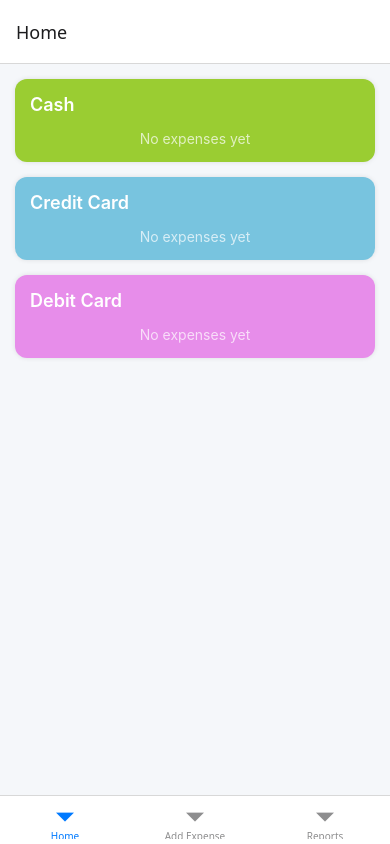
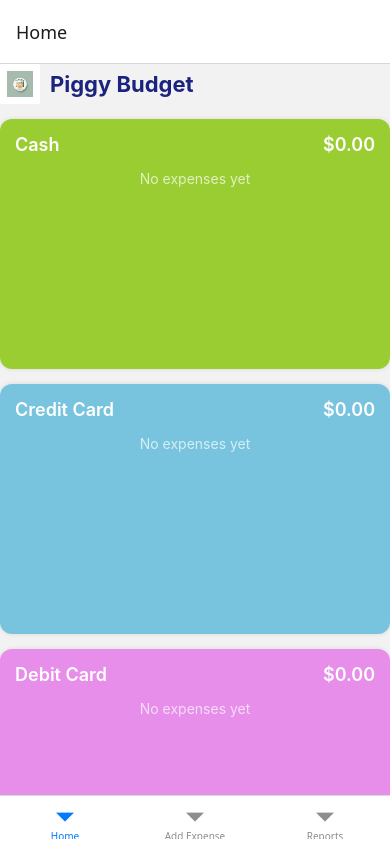
Before and after one commit to Tandra2821/self-budgeting-app, a React Native app: screen /Home in a window 390 px wide. Built offline with nearby package versions, Linux system fonts and the light colour scheme.

Commit message:
Added header and footer UI, implemented Reports screen with graphs

```diff
--- a/src/screens/AddExpenseScreen.js
+++ b/src/screens/AddExpenseScreen.js
@@ -27,18 +27,16 @@ export default function AddExpenseScreen({ route, navigation }) {
       title,
       amount: parseFloat(amount),
       paymentMethod,
+      timestamp: existingExpense ? existingExpense.timestamp : new Date().toISOString(),
     };
 
     try {
       const stored = await AsyncStorage.getItem("expenses");
       const data = stored ? JSON.parse(stored) : [];
 
-      let updated;
-      if (existingExpense) {
-        updated = data.map((e) => (e.id === existingExpense.id ? newExpense : e));
-      } else {
-        updated = [...data, newExpense];
-      }
+      const updated = existingExpense
+        ? data.map((e) => (e.id === existingExpense.id ? newExpense : e))
+        : [...data, newExpense];
 
       await AsyncStorage.setItem("expenses", JSON.stringify(updated));
       navigation.navigate("Home");
@@ -50,18 +48,10 @@ export default function AddExpenseScreen({ route, navigation }) {
   const renderPaymentOption = (method) => (
     <TouchableOpacity
       key={method}
-      style={[
-        styles.optionButton,
-        paymentMethod === method && styles.optionSelected,
-      ]}
+      style={[styles.optionButton, paymentMethod === method && styles.optionSelected]}
       onPress={() => setPaymentMethod(method)}
     >
-      <Text
-        style={[
-          styles.optionText,
-          paymentMethod === method && styles.optionTextSelected,
-        ]}
-      >
+      <Text style={[styles.optionText, paymentMethod === method && styles.optionTextSelected]}>
         {method}
       </Text>
     </TouchableOpacity>
@@ -69,6 +59,11 @@ export default function AddExpenseScreen({ route, navigation }) {
 
   return (
     <View style={styles.container}>
+      {/* Back button */}
+      <TouchableOpacity onPress={() => navigation.goBack()} style={styles.backButton}>
+        <Text style={styles.backButtonText}>← Back</Text>
+      </TouchableOpacity>
+
       <Text style={styles.label}>Title</Text>
       <TextInput
         value={title}
@@ -87,9 +82,7 @@ export default function AddExpenseScreen({ route, navigation }) {
       />
 
       <Text style={styles.label}>Payment Method</Text>
-      <View style={styles.paymentContainer}>
-        {["Cash", "Credit Card", "Debit Card"].map(renderPaymentOption)}
-      </View>
+      <View style={styles.paymentContainer}>{["Cash", "Credit Card", "Debit Card"].map(renderPaymentOption)}</View>
 
       <Button
         title={existingExpense ? "Update Expense" : "Add Expense"}
@@ -102,6 +95,8 @@ export default function AddExpenseScreen({ route, navigation }) {
 
 const styles = StyleSheet.create({
   container: { flex: 1, padding: 20, backgroundColor: "#fff" },
+  backButton: { marginBottom: 15 },
+  backButtonText: { fontSize: 16, color: "#2196F3", fontWeight: "600" },
   label: { fontSize: 16, fontWeight: "500", marginTop: 10, marginBottom: 5 },
   input: {
     borderWidth: 1,
--- a/src/screens/HomeScreen.js
+++ b/src/screens/HomeScreen.js
@@ -1,5 +1,5 @@
 import React, { useEffect, useState } from "react";
-import { View, Text, FlatList, TouchableOpacity, Alert, StyleSheet } from "react-native";
+import { View, Text, FlatList, TouchableOpacity, Alert, StyleSheet, Image } from "react-native";
 import AsyncStorage from "@react-native-async-storage/async-storage";
 import { useIsFocused } from "@react-navigation/native";
 
@@ -7,17 +7,13 @@ export default function HomeScreen({ navigation }) {
   const [expenses, setExpenses] = useState([]);
   const isFocused = useIsFocused();
 
-  useEffect(() => {
-    loadExpenses();
-  }, [isFocused]);
+  useEffect(() => { loadExpenses(); }, [isFocused]);
 
   const loadExpenses = async () => {
     try {
       const data = await AsyncStorage.getItem("expenses");
       if (data) setExpenses(JSON.parse(data));
-    } catch (error) {
-      console.log("Error loading expenses:", error);
-    }
+    } catch (error) { console.log("Error loading expenses:", error); }
   };
 
   const deleteExpense = async (id) => {
@@ -33,9 +29,7 @@ export default function HomeScreen({ navigation }) {
     ]);
   };
 
-  const editExpense = (expense) => {
-    navigation.navigate("Add Expense", { expense });
-  };
+  const editExpense = (expense) => navigation.navigate("Add Expense", { expense });
 
   const categorized = expenses.reduce(
     (acc, item) => {
@@ -47,11 +41,30 @@ export default function HomeScreen({ navigation }) {
     { cash: [], credit: [], debit: [] }
   );
 
+  Object.keys(categorized).forEach((key) =>
+    categorized[key].sort((a, b) => new Date(b.timestamp) - new Date(a.timestamp))
+  );
+
+  const totalCash = categorized.cash.reduce((sum, item) => sum + item.amount, 0);
+  const totalCredit = categorized.credit.reduce((sum, item) => sum + item.amount, 0);
+  const totalDebit = categorized.debit.reduce((sum, item) => sum + item.amount, 0);
+
+  const formatDateTime = (timestamp) => {
+    const d = new Date(timestamp);
+    const day = String(d.getDate()).padStart(2, "0");
+    const month = String(d.getMonth() + 1).padStart(2, "0");
+    const year = String(d.getFullYear()).slice(-2);
+    const hours = String(d.getHours()).padStart(2, "0");
+    const minutes = String(d.getMinutes()).padStart(2, "0");
+    return `${day}-${month}-${year} ${hours}:${minutes}`;
+  };
+
   const renderExpense = ({ item }) => (
     <View style={styles.expenseItem}>
       <View>
         <Text style={styles.expenseTitle}>{item.title}</Text>
         <Text style={styles.expenseAmount}>${item.amount}</Text>
+        <Text style={styles.expenseDate}>{formatDateTime(item.timestamp)}</Text>
       </View>
       <View style={styles.buttons}>
         <TouchableOpacity onPress={() => editExpense(item)}>
@@ -64,29 +77,56 @@ export default function HomeScreen({ navigation }) {
     </View>
   );
 
-  const Section = ({ title, data, color }) => (
-    <View style={[styles.section, { backgroundColor: color }]}>
-      <Text style={styles.sectionTitle}>{title}</Text>
+  const sections = [
+    { key: "Cash", data: categorized.cash, color: "#9ACD32", total: totalCash },
+    { key: "Credit Card", data: categorized.credit, color: "#78c4dfff", total: totalCredit },
+    { key: "Debit Card", data: categorized.debit, color: "#e78deaff", total: totalDebit },
+  ];
+
+  const renderSection = ({ item }) => (
+    <View style={[styles.section, { backgroundColor: item.color }]}>
+      <View style={styles.sectionHeader}>
+        <Text style={styles.sectionTitle}>{item.key}</Text>
+        <Text style={styles.sectionTotal}>${item.total.toFixed(2)}</Text>
+      </View>
       <FlatList
-        data={data}
+        data={item.data}
         renderItem={renderExpense}
-        keyExtractor={(item) => item.id}
+        keyExtractor={(expense) => expense.id}
         ListEmptyComponent={<Text style={styles.emptyText}>No expenses yet</Text>}
+        nestedScrollEnabled
       />
     </View>
   );
 
+  const currentYear = new Date().getFullYear();
+
   return (
-    <View style={styles.container}>
-      <Section title="Cash" data={categorized.cash} color="#9ACD32" />      {/* Pear Green */}
-      <Section title="Credit Card" data={categorized.credit} color="#78c4dfff" />     {/* Cerulean Blue */}
-      <Section title="Debit Card" data={categorized.debit} color="#e78deaff" />       {/* Coral */}
-    </View>
+    <FlatList
+      data={sections}
+      renderItem={renderSection}
+      keyExtractor={(item) => item.key}
+      ListHeaderComponent={() => (
+        <View style={styles.header}>
+          <Image source={require("../../assets/logo.png")} style={styles.logo} />
+          <Text style={styles.headerText}>Piggy Budget</Text>
+        </View>
+      )}
+      ListFooterComponent={() => (
+        <View style={styles.footer}>
+          <Text style={styles.footerText}>© {currentYear} Piggy Budget</Text>
+        </View>
+      )}
+    />
   );
 }
 
 const styles = StyleSheet.create({
-  container: { flex: 1, backgroundColor: "#f5f7fa", padding: 15 },
+  header: { flexDirection: "row", alignItems: "center", marginBottom: 15 },
+  logo: { width: 40, height: 40, marginRight: 10 },
+  headerText: { fontSize: 22, fontWeight: "700", color: "#1a237e" },
+  footer: { alignItems: "center", marginTop: 10, paddingVertical: 10 },
+  footerText: { fontSize: 14, color: "#333", fontWeight: "500" },
   section: {
     borderRadius: 12,
     padding: 15,
@@ -95,20 +135,17 @@ const styles = StyleSheet.create({
     shadowOpacity: 0.1,
     shadowRadius: 5,
     elevation: 2,
+    height: 250,
   },
-  sectionTitle: { fontSize: 18, fontWeight: "600", marginBottom: 10, color: "#fff" },
-  expenseItem: {
-    flexDirection: "row",
-    justifyContent: "space-between",
-    backgroundColor: "rgba(255,255,255,0.3)", // slight transparency for inner items
-    borderRadius: 10,
-    padding: 10,
-    marginBottom: 8,
-  },
+  sectionHeader: { flexDirection: "row", justifyContent: "space-between", alignItems: "center", marginBottom: 10 },
+  sectionTitle: { fontSize: 18, fontWeight: "600", color: "#fff" },
+  sectionTotal: { fontSize: 18, fontWeight: "600", color: "#fff" },
+  expenseItem: { flexDirection: "row", justifyContent: "space-between", backgroundColor: "rgba(255,255,255,0.3)", borderRadius: 10, padding: 10, marginBottom: 8 },
   expenseTitle: { fontSize: 16, fontWeight: "500", color: "#fff" },
   expenseAmount: { fontSize: 14, color: "#fff", marginTop: 2 },
+  expenseDate: { fontSize: 12, color: "#fff", marginTop: 2 },
   buttons: { flexDirection: "row", alignItems: "center" },
-  edit: { color: "#595e5cff", marginRight: 15, fontWeight: "500" },  // gold-ish for edit
-  delete: { color: "#FF4500", fontWeight: "500" },                  // reddish for delete
+  edit: { color: "#595e5cff", marginRight: 15, fontWeight: "500" },
+  delete: { color: "#FF4500", fontWeight: "500" },
   emptyText: { textAlign: "center", color: "rgba(255,255,255,0.7)", marginTop: 5 },
 });
--- a/src/screens/ReportsScreen.js
+++ b/src/screens/ReportsScreen.js
@@ -1,15 +1,165 @@
-import React from 'react';
-import { View, Text, StyleSheet } from 'react-native';
+import React, { useEffect, useState } from "react";
+import { View, Text, StyleSheet, Dimensions, ScrollView, TouchableOpacity } from "react-native";
+import AsyncStorage from "@react-native-async-storage/async-storage";
+import { BarChart } from "react-native-chart-kit";
+
+const screenWidth = Dimensions.get("window").width - 30;
 
 export default function ReportsScreen() {
+  const [expenses, setExpenses] = useState([]);
+  const [filter, setFilter] = useState("Monthly");
+  const [filteredData, setFilteredData] = useState({ cash: 0, credit: 0, debit: 0 });
+
+  useEffect(() => {
+    loadExpenses();
+  }, []);
+
+  useEffect(() => {
+    calculateFilteredData();
+  }, [expenses, filter]);
+
+  const loadExpenses = async () => {
+    try {
+      const data = await AsyncStorage.getItem("expenses");
+      if (data) setExpenses(JSON.parse(data));
+    } catch (error) {
+      console.log("Error loading reports:", error);
+    }
+  };
+
+  const calculateFilteredData = () => {
+    const now = new Date();
+    let startDate;
+
+    if (filter === "Weekly") {
+      startDate = new Date(now.setDate(now.getDate() - 7));
+    } else if (filter === "Monthly") {
+      startDate = new Date(now.getFullYear(), now.getMonth(), 1);
+    } else if (filter === "Yearly") {
+      startDate = new Date(now.getFullYear(), 0, 1);
+    }
+
+    const filtered = expenses.filter((e) => new Date(e.timestamp) >= startDate);
+
+    const totals = { cash: 0, credit: 0, debit: 0 };
+    filtered.forEach((item) => {
+      if (item.paymentMethod === "Cash") totals.cash += item.amount;
+      if (item.paymentMethod === "Credit Card") totals.credit += item.amount;
+      if (item.paymentMethod === "Debit Card") totals.debit += item.amount;
+    });
+
+    setFilteredData(totals);
+  };
+
+  const chartData = {
+    labels: ["Cash", "Credit", "Debit"],
+    datasets: [
+      {
+        data: [filteredData.cash, filteredData.credit, filteredData.debit],
+        colors: [
+          () => `#9ACD32`,   // Cash
+          () => `#78c4dfff`, // Credit
+          () => `#e78deaff`, // Debit
+        ],
+      },
+    ],
+  };
+
+  const FilterButton = ({ label }) => (
+    <TouchableOpacity
+      style={[styles.filterButton, filter === label && styles.filterButtonActive]}
+      onPress={() => setFilter(label)}
+    >
+      <Text style={[styles.filterButtonText, filter === label && styles.filterButtonTextActive]}>
+        {label}
+      </Text>
+    </TouchableOpacity>
+  );
+
   return (
-    <View style={styles.container}>
-      <Text style={styles.text}>Reports will appear here 📊</Text>
-    </View>
+    <ScrollView style={styles.container}>
+      <Text style={styles.title}>📊 Spending Reports</Text>
+
+      <View style={styles.filterContainer}>
+        <FilterButton label="Weekly" />
+        <FilterButton label="Monthly" />
+        <FilterButton label="Yearly" />
+      </View>
+
+      <BarChart
+        data={chartData}
+        width={screenWidth}
+        height={250}
+        yAxisLabel="$"
+        fromZero
+        showValuesOnTopOfBars
+        withCustomBarColorFromData={true}
+        flatColor={true}
+        chartConfig={{
+          backgroundColor: "#ffffff",
+          backgroundGradientFrom: "#f5f7fa",
+          backgroundGradientTo: "#eaf2f8",
+          decimalPlaces: 2,
+          color: (opacity = 1) => `rgba(0, 0, 0, ${opacity})`, // label color
+          labelColor: (opacity = 1) => `rgba(0, 0, 0, ${opacity})`,
+          style: { borderRadius: 16 },
+        }}
+        style={styles.chart}
+      />
+
+      <View style={styles.summaryBox}>
+        <Text style={styles.summaryTitle}>Summary</Text>
+        <Text style={[styles.summaryText, { color: "#9ACD32" }]}>
+          💰 Cash: ${filteredData.cash.toFixed(2)}
+        </Text>
+        <Text style={[styles.summaryText, { color: "#78c4dfff" }]}>
+          💳 Credit: ${filteredData.credit.toFixed(2)}
+        </Text>
+        <Text style={[styles.summaryText, { color: "#e78deaff" }]}>
+          🏦 Debit: ${filteredData.debit.toFixed(2)}
+        </Text>
+      </View>
+    </ScrollView>
   );
 }
 
 const styles = StyleSheet.create({
-  container: { flex: 1, justifyContent: 'center', alignItems: 'center' },
-  text: { fontSize: 18, fontWeight: 'bold' },
+  container: { flex: 1, backgroundColor: "#fff", padding: 15 },
+  title: {
+    fontSize: 22,
+    fontWeight: "700",
+    textAlign: "center",
+    marginBottom: 20,
+    color: "#1a237e",
+  },
+  filterContainer: {
+    flexDirection: "row",
+    justifyContent: "space-between",
+    marginBottom: 20,
+  },
+  filterButton: {
+    flex: 1,
+    paddingVertical: 10,
+    marginHorizontal: 5,
+    borderRadius: 10,
+    backgroundColor: "#e0e0e0",
+    alignItems: "center",
+  },
+  filterButtonActive: { backgroundColor: "#2196F3" },
+  filterButtonText: { color: "#333", fontWeight: "500" },
+  filterButtonTextActive: { color: "#fff", fontWeight: "700" },
+  chart: { borderRadius: 16, marginVertical: 10 },
+  summaryBox: {
+    backgroundColor: "#f0f8e9",
+    borderRadius: 10,
+    padding: 15,
+    marginTop: 20,
+  },
+  summaryTitle: {
+    fontSize: 18,
+    fontWeight: "600",
+    marginBottom: 10,
+    color: "#2e7d32",
+  },
+  summaryText: { fontSize: 16, marginVertical: 4, fontWeight: "500", color: "#333" },
 });
```
Also changed, not shown: package.json (+11 -2 lines), assets/logo.png (added), 1 other file (tests, documents, lock files or other folders).
